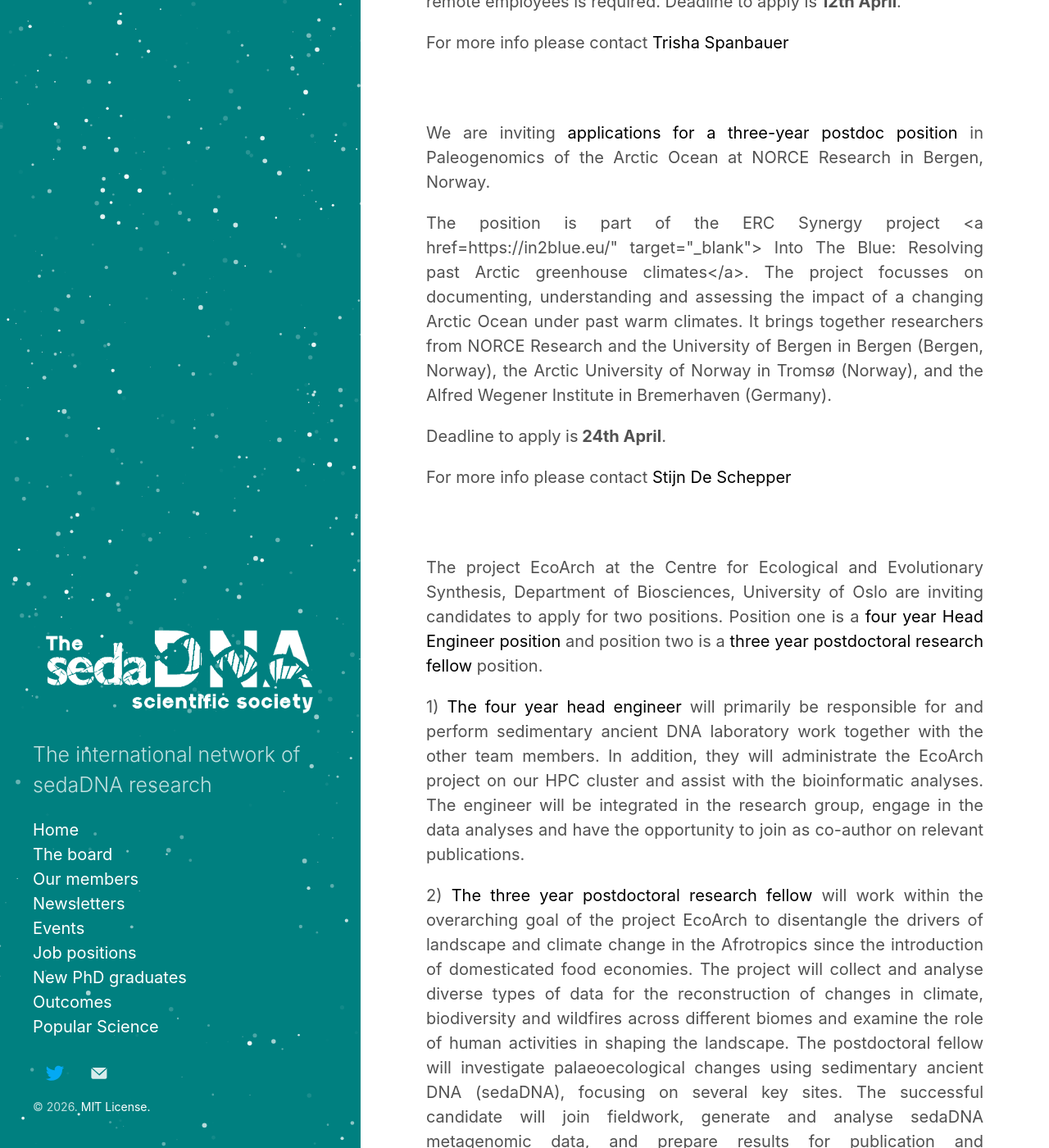
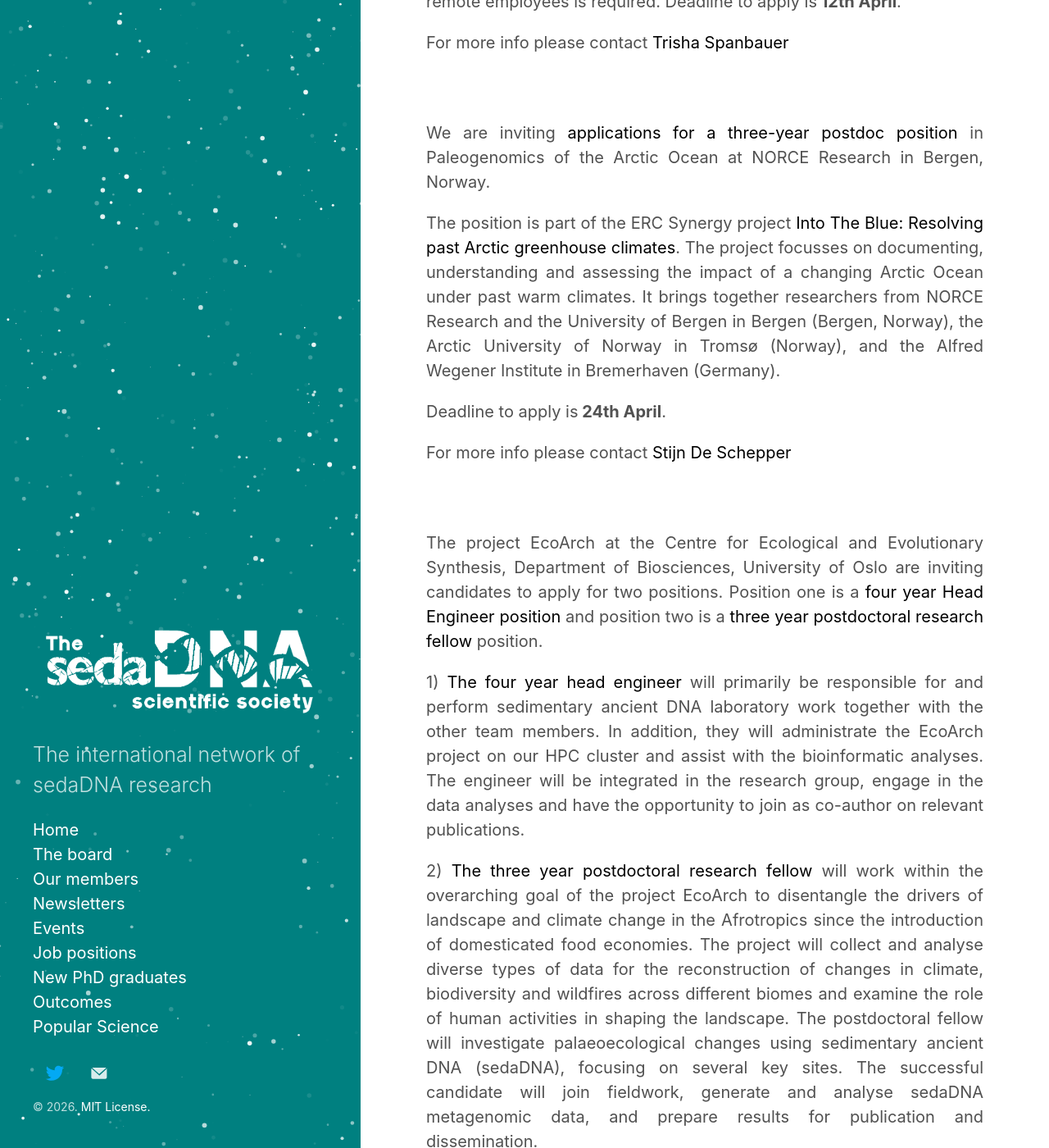
Before and after one commit to sedadna/sedadna.github.io, a Jekyll site: the page built from category/news/26-04.md, in a window 1280 px wide and 1400 px high, scrolled down 2561 px. Shown: the whole window at 82% size. Built offline with Jekyll 4.4.1, drawn with Linux system fonts in a browser that asks for light colours; some of the changed text lies outside the part shown.

Commit message:
Update 26-04.md

```diff
--- a/category/news/26-04.md
+++ b/category/news/26-04.md
@@ -71,7 +71,7 @@
 <br>
 <br>
 <p align="justify"> We are inviting <a href="https://karriere.norceresearch.no/en/jobs/7334528-postdoctoral-fellow-in-paleogenomics-of-the-arctic-ocean?promotion=1908370-trackable-share-link-sedadna-society" target="_blank">applications for a three-year postdoc position </a> in Paleogenomics of the Arctic Ocean at NORCE Research in Bergen, Norway.</p>
-<p align="justify"> The position is part of the ERC Synergy project <a href=https://in2blue.eu/" target="_blank"> Into The Blue: Resolving past Arctic greenhouse climates</a>. The project focusses on documenting, understanding and assessing the impact of a changing Arctic Ocean under past warm climates. It brings together researchers from NORCE Research and the University of Bergen in Bergen (Bergen, Norway), the Arctic University of Norway in Tromsø (Norway), and the Alfred Wegener Institute in Bremerhaven (Germany). </p>
+<p align="justify"> The position is part of the ERC Synergy project <a href="https://in2blue.eu/" target="_blank"> Into The Blue: Resolving past Arctic greenhouse climates</a>. The project focusses on documenting, understanding and assessing the impact of a changing Arctic Ocean under past warm climates. It brings together researchers from NORCE Research and the University of Bergen in Bergen (Bergen, Norway), the Arctic University of Norway in Tromsø (Norway), and the Alfred Wegener Institute in Bremerhaven (Germany). </p>
  <p align ="justify"> Deadline to apply is<b> 24th April</b>.</p>
 <p align="justify"> For more info please contact <a href="mailto:stde@norceresearch.no"> Stijn De Schepper </a></p>
 <br>
```
Also changed, not shown: other parts of category/news/26-04.md (+1 -1 lines).
